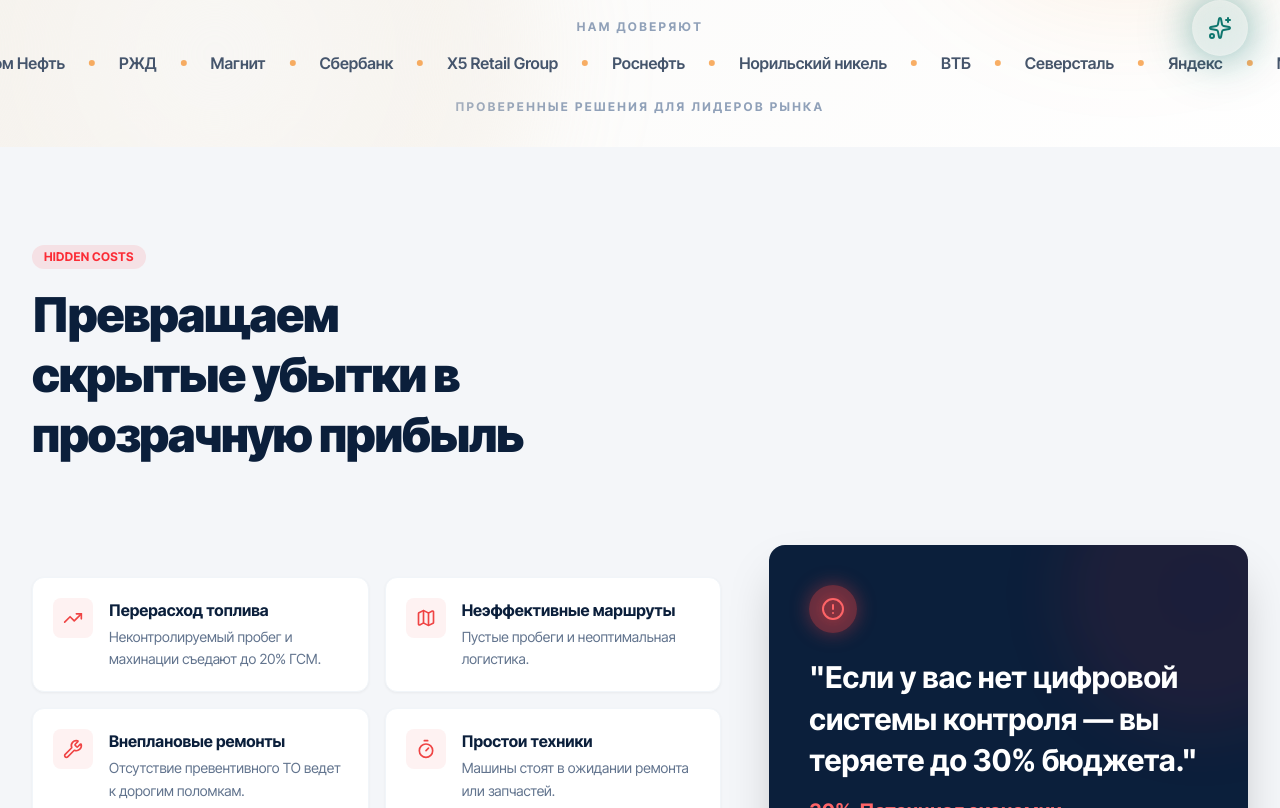
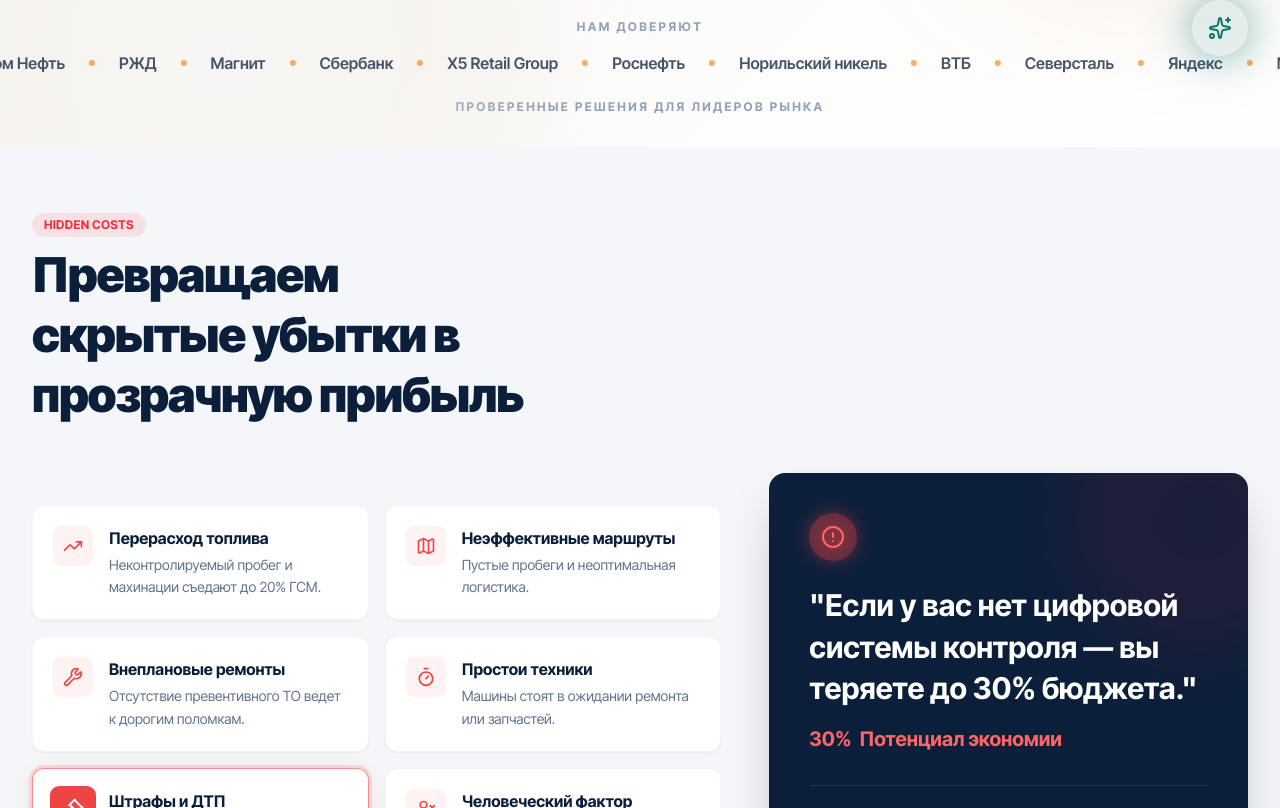
Before and after one commit to Vlad575oa/ResursTrans_1, a Next.js app: page / in a window 1280 px wide. Shown: the part 712-1520 px from the top of the page. Built offline with nearby package versions, Linux system fonts and the light colour scheme; a web font is replaced by a local one.

Commit message:
style: reduce vertical spacing in PainPoints section

```diff
--- a/src/components/sections/PainPoints.tsx
+++ b/src/components/sections/PainPoints.tsx
@@ -61,15 +61,15 @@ export const PainPoints = () => {
     }, [isInView]);
 
     return (
-        <section ref={sectionRef} className="py-24 bg-background-offset font-sans antialiased overflow-hidden" id="checkpoints">
+        <section ref={sectionRef} className="py-16 bg-background-offset font-sans antialiased overflow-hidden" id="checkpoints">
             <div className="max-w-7xl mx-auto px-6 lg:px-8 relative z-10">
                 {/* Section Header */}
-                <div className="flex flex-col md:flex-row md:items-end justify-between gap-6 mb-16">
+                <div className="flex flex-col md:flex-row md:items-end justify-between gap-6 mb-10">
                     <div className="max-w-2xl">
-                        <div className="inline-flex items-center gap-2 px-3 py-1 rounded-full bg-red-500/10 w-fit mb-4">
+                        <div className="inline-flex items-center gap-2 px-3 py-1 rounded-full bg-red-500/10 w-fit mb-2">
                             <span className="text-xs font-bold text-red-500 uppercase tracking-wide">Hidden Costs</span>
                         </div>
-                        <h2 className="text-navy text-3xl md:text-5xl font-black leading-tight tracking-tight mb-4 text-balance">
+                        <h2 className="text-navy text-3xl md:text-5xl font-black leading-tight tracking-tight mb-2 text-balance">
                             Превращаем скрытые убытки в прозрачную прибыль
                         </h2>
                     </div>
```
